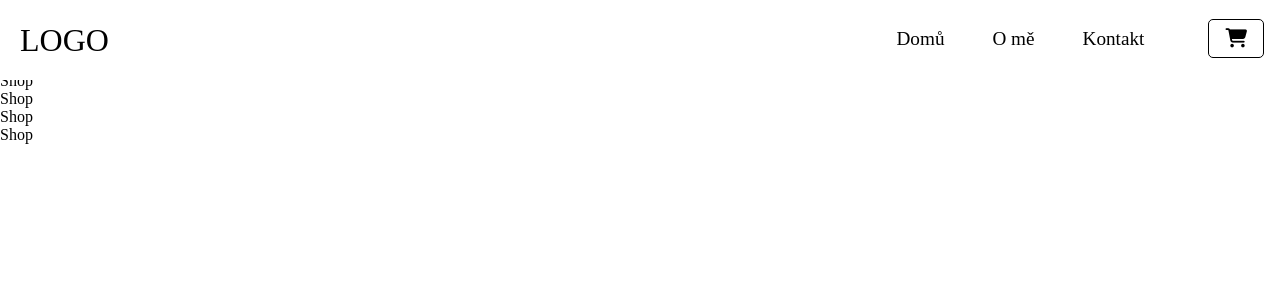
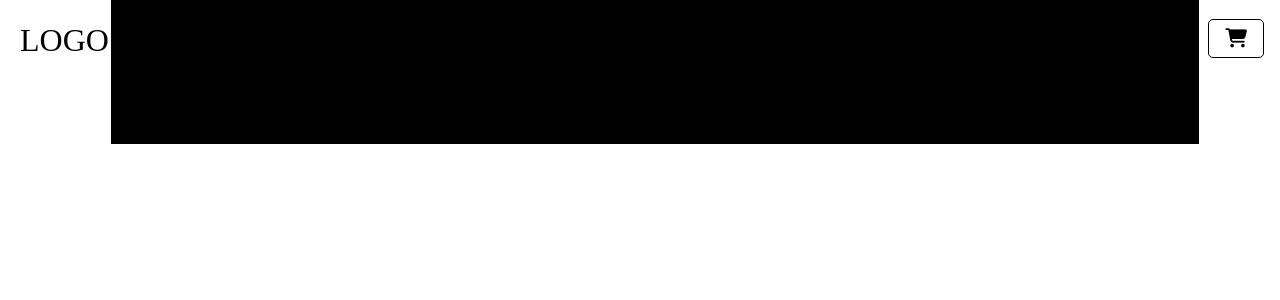
Before and after one commit to petrKorytar/one-product-eshop, a React (Create React App) app: page /myShoppingCart in a window 1280 px wide. Shown: the top 300 px of the page. Built offline with nearby package versions, Linux system fonts and the light colour scheme; a web font is replaced by a local one.

Commit message:
Scrollable Menu
Create scrollable menu

```diff
--- a/package.json
+++ b/package.json
@@ -10,6 +10,7 @@
     "react-dom": "^17.0.2",
     "react-router-dom": "^6.2.1",
     "react-scripts": "5.0.0",
+    "react-scroll": "^1.8.4",
     "web-vitals": "^2.1.2"
   },
   "scripts": {
--- a/src/components/NavBar.css
+++ b/src/components/NavBar.css
@@ -85,9 +85,8 @@
     background: #000000;
   }
   .nav-item .active {
-    color: #000000;
-    border: 1px solid #000000;
-    border-radius: 5px;
+    text-decoration: underline black solid;
+    text-underline-offset: 13px;
   }
 
   .nav-shopCart .active {
@@ -143,6 +142,6 @@
     .nav-shopCart .active {
       color: #000000;
       border: 1px solid #000000;
-      padding: 5px 0px 0px 8px
+      padding: 5px 7px 0px 8px
     }
   }
--- a/src/components/NavBar.js
+++ b/src/components/NavBar.js
@@ -1,5 +1,6 @@
 import React, { useState } from "react";
 import { NavLink } from "react-router-dom";
+import { Link } from "react-scroll";
 import "./NavBar.css";
 
 function MyNavBar() {
@@ -22,37 +23,22 @@ function MyNavBar() {
 
                 <ul className={click ? "nav-menu active" : "nav-menu"}>
                   <li className="nav-item">
-              <NavLink
-                exact
-                to="/"
-                activeClassName="active"
-                className="nav-links"
-                onClick={handleClick}
-              >
+                    <Link
+                      activeClass="active" to="home" style={{cursor:"pointer"}}  spy={true} smooth={true} offset={50} duration={500} onClick={handleClick}>
                       Domů
-              </NavLink>
+                    </Link>
                   </li>
                   <li className="nav-item">
-              <NavLink
-                exact
-                to="/about"
-                activeClassName="active"
-                className="nav-links"
-                onClick={handleClick}
-              >
+                    <Link
+                      activeClass="active" to="about" style={{cursor:"pointer"}} spy={true} smooth={true} offset={50} duration={500} onClick={handleClick} >
                       O mě
-              </NavLink>
+                    </Link>
                   </li>
                   <li className="nav-item">
-              <NavLink
-                exact
-                to="/contact"
-                activeClassName="active"
-                className="nav-links"
-                onClick={handleClick}
-              >
+                    <Link
+                      activeClass="active" to="contact" style={{cursor:"pointer"}}  spy={true} smooth={true} offset={50} duration={500} onClick={handleClick} >
                       Kontakt
-              </NavLink>
+                    </Link>
                   </li>
 
                 </ul>
--- a/src/components/Pages/About.js
+++ b/src/components/Pages/About.js
@@ -4,7 +4,7 @@ import "./Style/About.css"
 const MyAbout = () => {
     return (
         <>
-            <div className='aboutContainer'>
+            <div className='aboutContainer' id='about'>
                 <h1>About</h1>
                 <div className='aboutDiv'>
                     <p>O mě</p>
--- a/src/components/Pages/Contact.js
+++ b/src/components/Pages/Contact.js
@@ -3,8 +3,27 @@ import'./Style/Contact.css'
 
 const Contact = () => {
     return (
-        <div>
+        <div className='contactContainer' id='contact'>
+            <h1>Kontakt</h1>
             <p>
+            Kontakt <br/>
+            Kontakt <br/>
+            Kontakt <br/>
+            Kontakt <br/>
+            Kontakt <br/>
+            Kontakt <br/>
+            Kontakt <br/>
+            Kontakt <br/>
+            Kontakt <br/>
+            Kontakt <br/>
+            Kontakt <br/>
+            Kontakt <br/>
+            Kontakt <br/>
+            Kontakt <br/>
+            Kontakt <br/>
+            Kontakt <br/>
+            Kontakt <br/>
+            Kontakt <br/>
             Kontakt <br/>
             Kontakt <br/>
             Kontakt <br/>
--- a/src/components/Pages/Home.js
+++ b/src/components/Pages/Home.js
@@ -2,13 +2,16 @@ import './Style/Home.css'
 import ShowImage from '../Gallery/imageGallery.js'
 import BuyBtnAndDescription from '../BuyBtnAndDescription.js'
 import MyAbout from './About'
+import Contact from './Contact'
 
 const MyHome = () => {
     return (
         <>
+            <div id='home'></div>
                 <ShowImage/>
                 <BuyBtnAndDescription/>
                 <MyAbout/>
+                <Contact/>
         </>
     )
 }
--- a/src/components/Pages/ShoppingCart.js
+++ b/src/components/Pages/ShoppingCart.js
@@ -3,7 +3,7 @@ import'./Style/ShoppingCart.css'
 
 const MyShoppingCart = () => {
     return (
-        <div>
+        <div className='shopContainer'>
                 <p>Shop</p>
                 <p>Shop</p>
                 <p>Shop</p>
--- a/src/components/Pages/Style/About.css
+++ b/src/components/Pages/Style/About.css
@@ -1,4 +1,4 @@
 .aboutContainer{
     text-align: center;
-    margin-top: 100px;
+    padding-top: 140px;
 }
--- a/src/components/Pages/Style/Contact.css
+++ b/src/components/Pages/Style/Contact.css
@@ -0,0 +1,4 @@
+.contactContainer{
+    text-align: center;
+    padding-top: 140px;
+}
--- a/src/components/Pages/Style/Home.css
+++ b/src/components/Pages/Style/Home.css
@@ -3,3 +3,8 @@
     padding: 0;
     box-sizing: border-box;
 }
+
+#home{
+    position: absolute;
+    top: 0px;
+}
--- a/src/components/Pages/Style/ShoppingCart.css
+++ b/src/components/Pages/Style/ShoppingCart.css
@@ -0,0 +1,22 @@
+.shopContainer{
+    width: 85%;
+    margin: 0 auto;
+    position: fixed;
+    top: 0;
+    right: 0;
+    left: 30px;
+    z-index: 1000;
+    background-color: rgb(0, 0, 0);
+}
+
+@media screen and (max-width: 960px) {
+    .shopContainer{
+        width: 100%;
+        position: fixed;
+        top: 80px;
+        left: 0;
+        right: 0;
+        z-index: 1000;
+        background-color: rgb(0, 0, 0);
+    }
+}
```
Also changed, not shown: 1 other file (tests, documents, lock files or other folders). Lines whose indentation alone changed are shown as unchanged.
